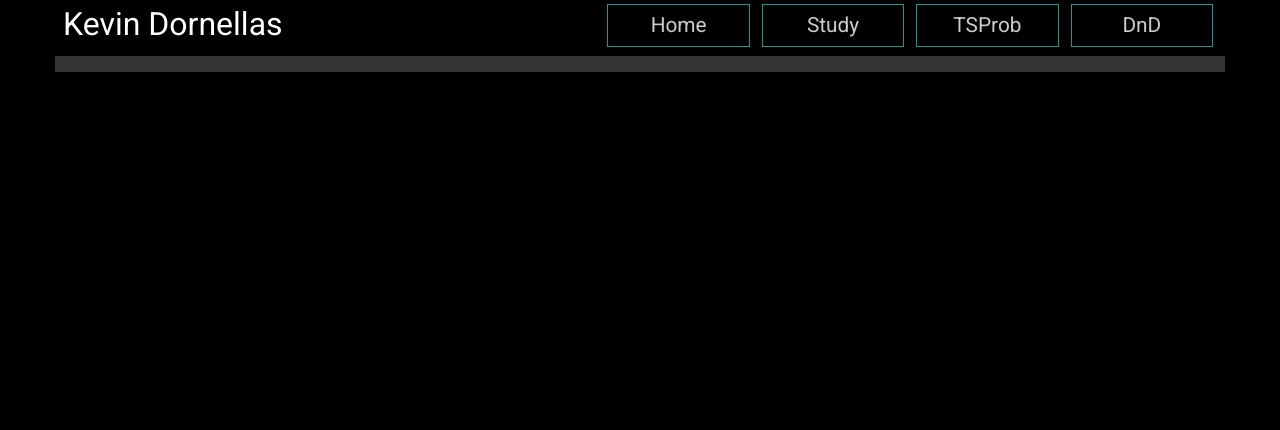
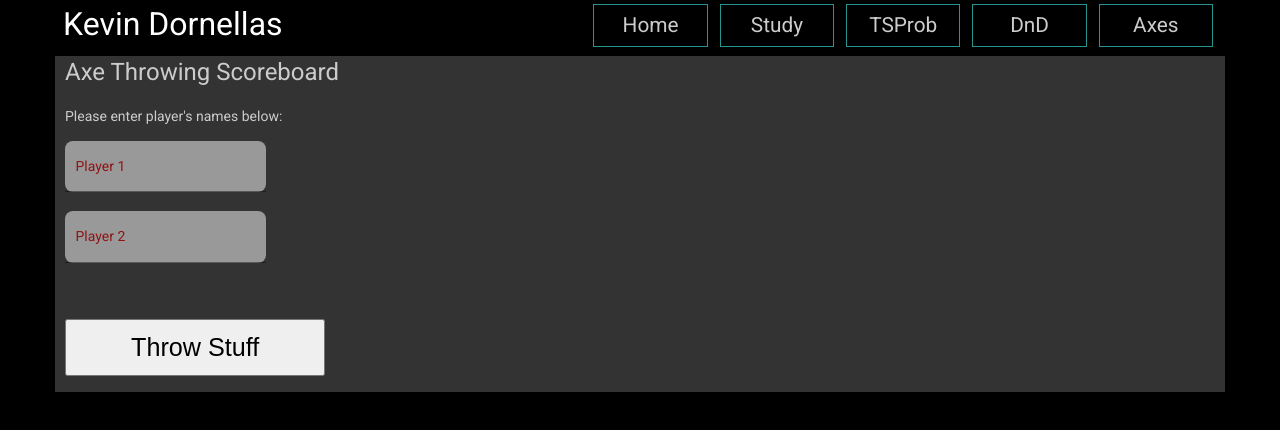
Before and after one commit to dornellaskj/studyApp, an Angular app: page /axes in a window 1280 px wide. Before the commit this address led to /. Shown: the top 430 px of the page. Built offline with nearby package versions, Linux system fonts and the light colour scheme.

Commit message:
added axe throwing score keeper

```diff
--- a/src/app/app-routing.module.ts
+++ b/src/app/app-routing.module.ts
@@ -6,6 +6,7 @@ import { TsProblemComponent } from './ts-problem/ts-problem.component';
 import { CharsheetComponent } from './charsheet/charsheet.component';
 import { DndComponent } from './dnd/dnd.component';
 import { BattleComponent } from './battle/battle.component';
+import { AxesComponent } from './app/axes/axes.component';
 
 const routes: Routes = [
   {
@@ -29,6 +30,10 @@ const routes: Routes = [
     component: BattleComponent
   },
   {
+    path: 'axes',
+    component: AxesComponent
+  },
+  {
     path: '',
     component: ResumeComponent,
   },
--- a/src/app/app.component.html
+++ b/src/app/app.component.html
@@ -8,6 +8,7 @@
         <a href="/study/">Study</a>
         <a href="/tsprob/">TSProb</a>
         <a href="/dnd/">DnD</a>
+        <a href="/axes/">Axes</a>
       </div>
       <label htmlFor="checkbox_toggle" class="hamburger" (click)="toggleMenu()" >
           <span class="line line-1"></span>
--- a/src/app/app.component.scss
+++ b/src/app/app.component.scss
@@ -69,7 +69,7 @@
         }
         a {
             vertical-align: top;
-            width: calc(20% - 24px);
+            width: calc(16% - 24px);
             padding: 8px 12px;
             text-align: center;
             color: #ccc;
--- a/src/app/app.module.ts
+++ b/src/app/app.module.ts
@@ -20,6 +20,7 @@ import { BattleComponent } from './battle/battle.component';
 import {MatListModule} from '@angular/material/list';
 import {HttpClientModule} from '@angular/common/http';
 import {MatIconModule} from '@angular/material/icon';
+import { AxesComponent } from './app/axes/axes.component';
 
 @NgModule({
   declarations: [
@@ -30,7 +31,8 @@ import {MatIconModule} from '@angular/material/icon';
     TsProblemComponent,
     CharsheetComponent,
     DndComponent,
-    BattleComponent
+    BattleComponent,
+    AxesComponent
   ],
   imports: [
     MatIconModule,
--- /dev/null
+++ b/src/app/app/axes/axes.component.html
@@ -0,0 +1,59 @@
+<h1 class="axe-header">Axe Throwing Scoreboard</h1>
+<div class="player-form" *ngIf="showPlayerForm">
+    <p>Please enter player's names below:</p>
+    <div class="input-wrapper">
+        <mat-form-field class="full-width"   appearance="fill">
+            <mat-label>Player 1</mat-label>
+            <input name="player1" matInput [(ngModel)]="player1">
+        </mat-form-field>
+    </div>
+    <div class="input-wrapper">
+        <mat-form-field class="full-width"   appearance="fill">
+            <mat-label>Player 2</mat-label>
+            <input name="player2" matInput [(ngModel)]="player2">
+        </mat-form-field>
+    </div>
+    <div><button class="begin-button" (click)="begin()">Throw Stuff</button></div>
+</div>
+
+<div class="keep-score" *ngIf="!showPlayerForm">
+    <div class="condition-area">
+        <p class="throw-count axe-label">Round: {{ThrowCount}}</p>
+        <p class="section-label axe-label">{{player1}}: {{player1Total}}</p>
+        <mat-radio-group name="player1" class="radio" [(ngModel)]="player1Score">
+            <mat-radio-button value="0" class="width-1">0</mat-radio-button>
+            <mat-radio-button value="1" class="width-1">1</mat-radio-button>
+            <mat-radio-button value="2" class="width-1">2</mat-radio-button>
+            <mat-radio-button value="3" class="width-1">3</mat-radio-button>
+            <mat-radio-button value="4" class="width-1">4</mat-radio-button>
+            <mat-radio-button value="5" class="width-1">5</mat-radio-button>
+            <mat-radio-button value="6" class="width-1">6</mat-radio-button>
+            <mat-radio-button value="6" class="width-1">8</mat-radio-button>
+        </mat-radio-group>
+        <p class="section-label axe-label">{{player2}}: {{player2Total}}</p>
+        <mat-radio-group name="player2" class="radio" [(ngModel)]="player2Score">
+            <mat-radio-button value="0" class="width-1">0</mat-radio-button>
+            <mat-radio-button value="1" class="width-1">1</mat-radio-button>
+            <mat-radio-button value="2" class="width-1">2</mat-radio-button>
+            <mat-radio-button value="3" class="width-1">3</mat-radio-button>
+            <mat-radio-button value="4" class="width-1">4</mat-radio-button>
+            <mat-radio-button value="5" class="width-1">5</mat-radio-button>
+            <mat-radio-button value="6" class="width-1">6</mat-radio-button>
+            <mat-radio-button value="6" class="width-1">8</mat-radio-button>
+        </mat-radio-group>
+        <div><button class="begin-button" (click)="nextThrow()" *ngIf="!gameDone">Next Throw</button></div>
+        <div class="score-wrapper"><button class="begin-button" (click)="playNextGame()" *ngIf="gameDone">Play Another</button></div>
+        <div class="score-wrapper"><button class="begin-button" (click)="seeScores()" *ngIf="gameDone">See Scores</button></div>
+
+        <div *ngIf="showScoresView">
+            <div class="score-wrapper">
+                <p class="section-label name-label">{{player1}} Games:</p>
+                <p class="score" *ngFor="let score of player1scores; let i = index;">Game {{i + 1}}: {{score}}</p>
+            </div>
+            <div class="score-wrapper">
+                <p class="section-label name-label">{{player2}} Games:</p>
+                <p class="score" *ngFor="let score of player2scores; let i = index;">Game {{i + 1}}: {{score}}</p>
+            </div>
+        </div>
+    </div>
+</div>
--- /dev/null
+++ b/src/app/app/axes/axes.component.scss
@@ -0,0 +1,38 @@
+.player-form {
+    padding-left:10px;
+}
+
+.axe-header {
+    padding-left:10px;
+}
+
+.begin-button {
+    padding: 12px 64px;
+    font-size: 1.8em;
+    margin-top: 38px;
+}
+
+.keep-score {
+    padding-left: 10px;
+}
+
+.width-1 {
+    margin: 0px 12px;
+    font-size: 18px;
+}
+
+.score-wrapper {
+    display:inline-block;
+    width: 40%;
+    vertical-align: top;
+}
+
+.axe-label {
+    font-size: 24px;
+    margin-top: 48px;
+}
+
+.name-label {
+    margin-top: 24px;
+    font-size: 24px;
+}
--- /dev/null
+++ b/src/app/app/axes/axes.component.ts
@@ -0,0 +1,63 @@
+import { Component, OnInit } from '@angular/core';
+
+@Component({
+  selector: 'app-axes',
+  templateUrl: './axes.component.html',
+  styleUrls: ['./axes.component.scss']
+})
+export class AxesComponent implements OnInit {
+  player1: string = '';
+  player2: string = '';
+  showPlayerForm: boolean = true;
+  player1Score: number;
+  player2Score: number;
+  player1scores: number[] = [];
+  player2scores: number[] = [];
+  player1Total: number = 0;
+  player2Total: number = 0;
+  ThrowCount: number = 1;
+  gameDone: boolean = false;
+  showScoresView: boolean = false;
+  constructor() { }
+
+  ngOnInit(): void {
+  }
+
+  begin() {
+    if(this.player1.length > 0 && this.player2.length > 0 && this.player1 !== this.player2) {
+      this.showPlayerForm = false;
+    } else {
+      alert("Please enter distinct names for players 1 & 2.");
+    }
+  }
+
+  nextThrow() {
+    if(this.player1Score && this.player2Score) {
+      this.player1Total += parseInt(this.player1Score.toString());
+      this.player2Total += parseInt(this.player2Score.toString());
+      this.player1Score = null;
+      this.player2Score = null;
+
+      if(this.ThrowCount == 10) {
+        this.player1scores.push(this.player1Total);
+        this.player2scores.push(this.player2Total);
+        this.gameDone = true;
+      } else {
+        this.ThrowCount = this.ThrowCount + 1;
+      }
+    }
+  }
+
+  playNextGame() {
+    this.showScoresView = false;
+    this.gameDone = false;
+    this.player1Total = 0;
+    this.player2Total = 0;
+    this.ThrowCount = 0;
+  }
+
+  seeScores() {
+    this.showScoresView = true;
+  }
+
+}
```
Also changed, not shown: 1 other file (tests, documents, lock files or other folders).
